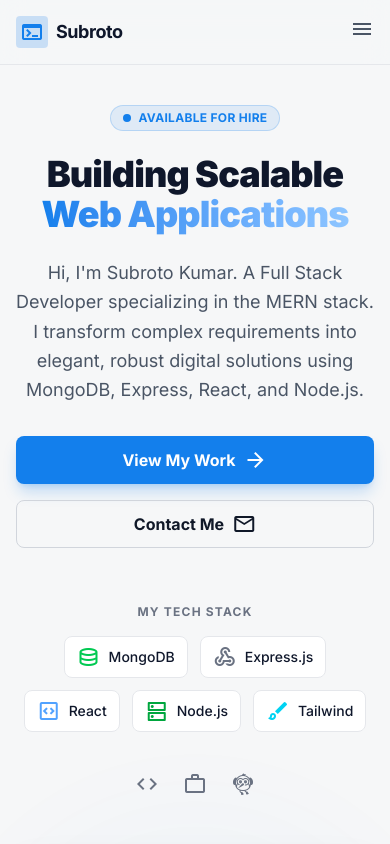
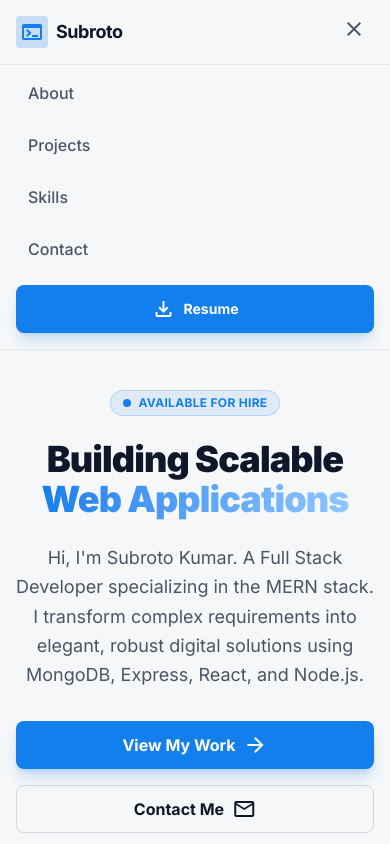
Before and after one commit to SubrotoKumar7/my-portfolio, a Next.js app: page / in a window 390 px wide. Both pictures are taken after a click on the button "menu". Shown: the top 844 px of the page. Built offline with nearby package versions, Linux system fonts and the light colour scheme.

Commit message:
navbar fixed on top

```diff
--- a/src/app/components/Hero.jsx
+++ b/src/app/components/Hero.jsx
@@ -1,40 +1,6 @@
 export default function Hero() {
   return (
     <section id="hero">
-      {/* Top Navigation */}
-      <nav className="sticky top-0 z-50 w-full border-b border-gray-200 dark:border-gray-800 bg-background-light/80 dark:bg-background-dark/80 backdrop-blur-md">
-        <div className="max-w-7xl mx-auto px-4 sm:px-6 lg:px-8">
-          <div className="flex justify-between items-center h-16">
-            {/* Logo */}
-            <div className="flex items-center gap-2">
-              <div className="flex items-center justify-center size-8 rounded bg-primary/20 text-primary">
-                <span className="material-symbols-outlined text-xl">terminal</span>
-              </div>
-              <span className="text-lg font-bold tracking-tight">Subroto</span>
-            </div>
-            {/* Desktop Links */}
-            <div className="hidden md:flex items-center gap-8">
-              <a className="text-sm font-medium text-gray-600 dark:text-gray-300 hover:text-primary dark:hover:text-primary transition-colors" href="#about">About</a>
-              <a className="text-sm font-medium text-gray-600 dark:text-gray-300 hover:text-primary dark:hover:text-primary transition-colors" href="#project">Projects</a>
-              <a className="text-sm font-medium text-gray-600 dark:text-gray-300 hover:text-primary dark:hover:text-primary transition-colors" href="#skills">Skills</a>
-              <a className="text-sm font-medium text-gray-600 dark:text-gray-300 hover:text-primary dark:hover:text-primary transition-colors" href="#contact">Contact</a>
-            </div>
-            {/* CTA */}
-            <div className="hidden md:flex items-center">
-              <button className="flex items-center gap-2 bg-primary hover:bg-blue-600 text-white px-4 py-2 rounded-lg text-sm font-semibold transition-all shadow-lg shadow-primary/20">
-                <span className="material-symbols-outlined text-[18px]">download</span>
-                <span>Resume</span>
-              </button>
-            </div>
-            {/* Mobile Menu Button */}
-            <div className="md:hidden flex items-center">
-              <button className="text-gray-600 dark:text-gray-300 hover:text-white">
-                <span className="material-symbols-outlined">menu</span>
-              </button>
-            </div>
-          </div>
-        </div>
-      </nav>
       <section className="flex flex-col min-h-[calc(100vh-64px)] justify-center">
         {/* Hero Section */}
         <section className="relative pt-10 pb-20 lg:pt-20 lg:pb-24">
--- /dev/null
+++ b/src/app/components/Navbar.jsx
@@ -0,0 +1,106 @@
+'use client';
+
+import { useState } from 'react';
+
+export default function Navbar() {
+  const [isMobileMenuOpen, setIsMobileMenuOpen] = useState(false);
+
+  const toggleMobileMenu = () => {
+    setIsMobileMenuOpen(!isMobileMenuOpen);
+  };
+
+  const closeMobileMenu = () => {
+    setIsMobileMenuOpen(false);
+  };
+
+  return (
+    <nav className="sticky top-0 z-50 w-full border-b border-gray-200 dark:border-gray-800 bg-background-light/80 dark:bg-background-dark/80 backdrop-blur-md">
+      <div className="max-w-7xl mx-auto px-4 sm:px-6 lg:px-8">
+        <div className="flex justify-between items-center h-16">
+          {/* Logo */}
+          <div className="flex items-center gap-2">
+            <div className="flex items-center justify-center size-8 rounded bg-primary/20 text-primary">
+              <span className="material-symbols-outlined text-xl">terminal</span>
+            </div>
+            <span className="text-lg font-bold tracking-tight">Subroto</span>
+          </div>
+
+          {/* Desktop Links */}
+          <div className="hidden md:flex items-center gap-8">
+            <a className="text-sm font-medium text-gray-600 dark:text-gray-300 hover:text-primary dark:hover:text-primary transition-colors" href="#about">About</a>
+            <a className="text-sm font-medium text-gray-600 dark:text-gray-300 hover:text-primary dark:hover:text-primary transition-colors" href="#project">Projects</a>
+            <a className="text-sm font-medium text-gray-600 dark:text-gray-300 hover:text-primary dark:hover:text-primary transition-colors" href="#skills">Skills</a>
+            <a className="text-sm font-medium text-gray-600 dark:text-gray-300 hover:text-primary dark:hover:text-primary transition-colors" href="#contact">Contact</a>
+          </div>
+
+          {/* Desktop CTA */}
+          <div className="hidden md:flex items-center">
+            <button className="flex items-center gap-2 bg-primary hover:bg-blue-600 text-white px-4 py-2 rounded-lg text-sm font-semibold transition-all shadow-lg shadow-primary/20">
+              <span className="material-symbols-outlined text-[18px]">download</span>
+              <span>Resume</span>
+            </button>
+          </div>
+
+          {/* Mobile Menu Button */}
+          <div className="md:hidden flex items-center">
+            <button
+              onClick={toggleMobileMenu}
+              className="text-gray-600 dark:text-gray-300 hover:text-primary transition-colors p-2"
+              aria-label="Toggle mobile menu"
+            >
+              <span className="material-symbols-outlined text-2xl">
+                {isMobileMenuOpen ? 'close' : 'menu'}
+              </span>
+            </button>
+          </div>
+        </div>
+      </div>
+
+      {/* Mobile Menu */}
+      <div
+        className={`md:hidden transition-all duration-300 ease-in-out ${
+          isMobileMenuOpen
+            ? 'max-h-screen opacity-100'
+            : 'max-h-0 opacity-0 overflow-hidden'
+        }`}
+      >
+        <div className="px-4 pt-2 pb-4 space-y-3 bg-background-light dark:bg-background-dark border-t border-gray-200 dark:border-gray-800">
+          <a
+            href="#about"
+            onClick={closeMobileMenu}
+            className="block px-3 py-2 rounded-lg text-base font-medium text-gray-600 dark:text-gray-300 hover:text-primary hover:bg-gray-100 dark:hover:bg-gray-800 transition-colors"
+          >
+            About
+          </a>
+          <a
+            href="#project"
+            onClick={closeMobileMenu}
+            className="block px-3 py-2 rounded-lg text-base font-medium text-gray-600 dark:text-gray-300 hover:text-primary hover:bg-gray-100 dark:hover:bg-gray-800 transition-colors"
+          >
+            Projects
+          </a>
+          <a
+            href="#skills"
+            onClick={closeMobileMenu}
+            className="block px-3 py-2 rounded-lg text-base font-medium text-gray-600 dark:text-gray-300 hover:text-primary hover:bg-gray-100 dark:hover:bg-gray-800 transition-colors"
+          >
+            Skills
+          </a>
+          <a
+            href="#contact"
+            onClick={closeMobileMenu}
+            className="block px-3 py-2 rounded-lg text-base font-medium text-gray-600 dark:text-gray-300 hover:text-primary hover:bg-gray-100 dark:hover:bg-gray-800 transition-colors"
+          >
+            Contact
+          </a>
+
+          {/* Mobile Resume Button */}
+          <button className="w-full flex items-center justify-center gap-2 bg-primary hover:bg-blue-600 text-white px-4 py-3 rounded-lg text-sm font-semibold transition-all shadow-lg shadow-primary/20 mt-4">
+            <span className="material-symbols-outlined text-[18px]">download</span>
+            <span>Resume</span>
+          </button>
+        </div>
+      </div>
+    </nav>
+  );
+}
--- a/src/app/layout.js
+++ b/src/app/layout.js
@@ -1,4 +1,5 @@
 import './globals.css';
+import Navbar from './components/Navbar';
 
 export const metadata = {
   title: 'Subroto Kumar',
@@ -24,6 +25,7 @@ export default function RootLayout({ children }) {
         />
       </head>
       <body className="bg-background-light dark:bg-background-dark font-display text-slate-900 dark:text-white transition-colors duration-300 overflow-x-hidden">
+        <Navbar />
         {children}
       </body>
     </html>
```
